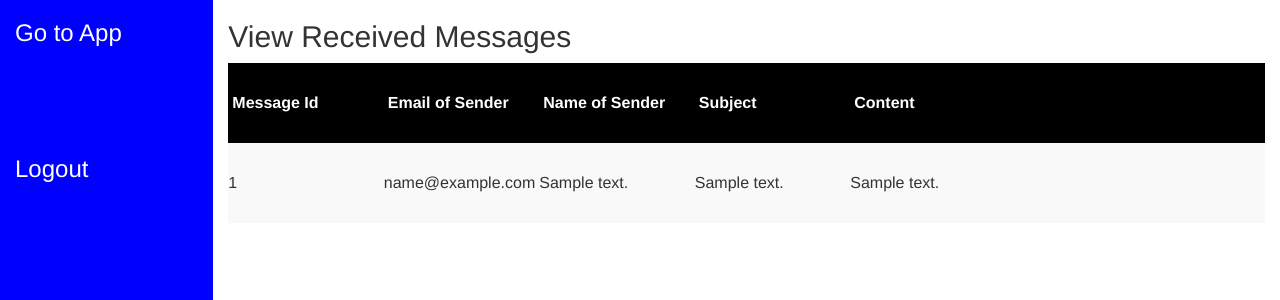
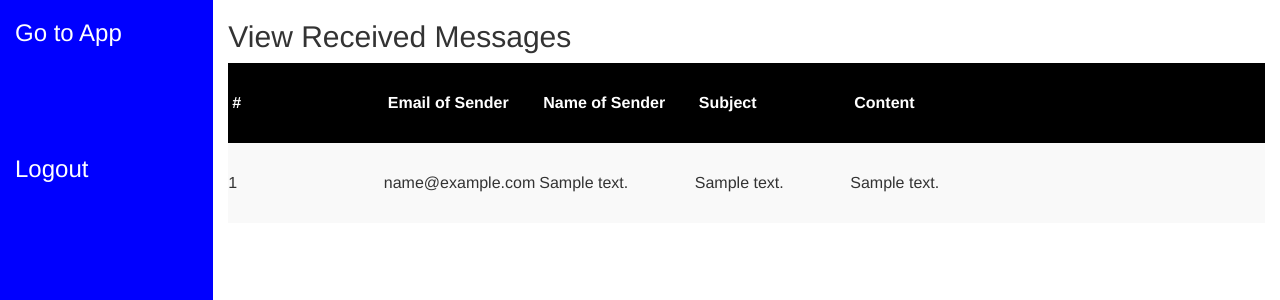
Before and after one commit to andrew21-mch/HNG-TASK-2, a PHP site: page /messages.php in a window 1280 px wide. Shown: the top 300 px of the page. Run offline with PHP 8.4, Linux system fonts and the light colour scheme; tables that the repository leaves empty hold one stand-in row (values such as "Sample post"); data that the repository does not hold is empty.

Commit message:
bootstrap

```diff
--- a/messages.php
+++ b/messages.php
@@ -26,11 +26,11 @@
             <table class="table-striped">
             <thead class="thead-dark">
                    <tr>
-                    <th>Message Id</th>
-                    <th>Email of Sender</th>
-                    <th>Name of Sender</th>
-                    <th>Subject</th>
-                    <th>Content</th>
+                    <th># <i class="fa fa-id-badge" aria-hidden="true"></i></th>
+                    <th><i class="fa fa-id-badge" aria-hidden="true"></i>Email of Sender</th>
+                    <th><i class="fa fa-user" aria-hidden="true"></i>Name of Sender</th>
+                    <th> <i class="icon-focus"></i> Subject</th>
+                    <th> <i class="fa fa-envelope" aria-hidden="true"></i>Content</th>
                 </tr>
             </thead>
 
```
